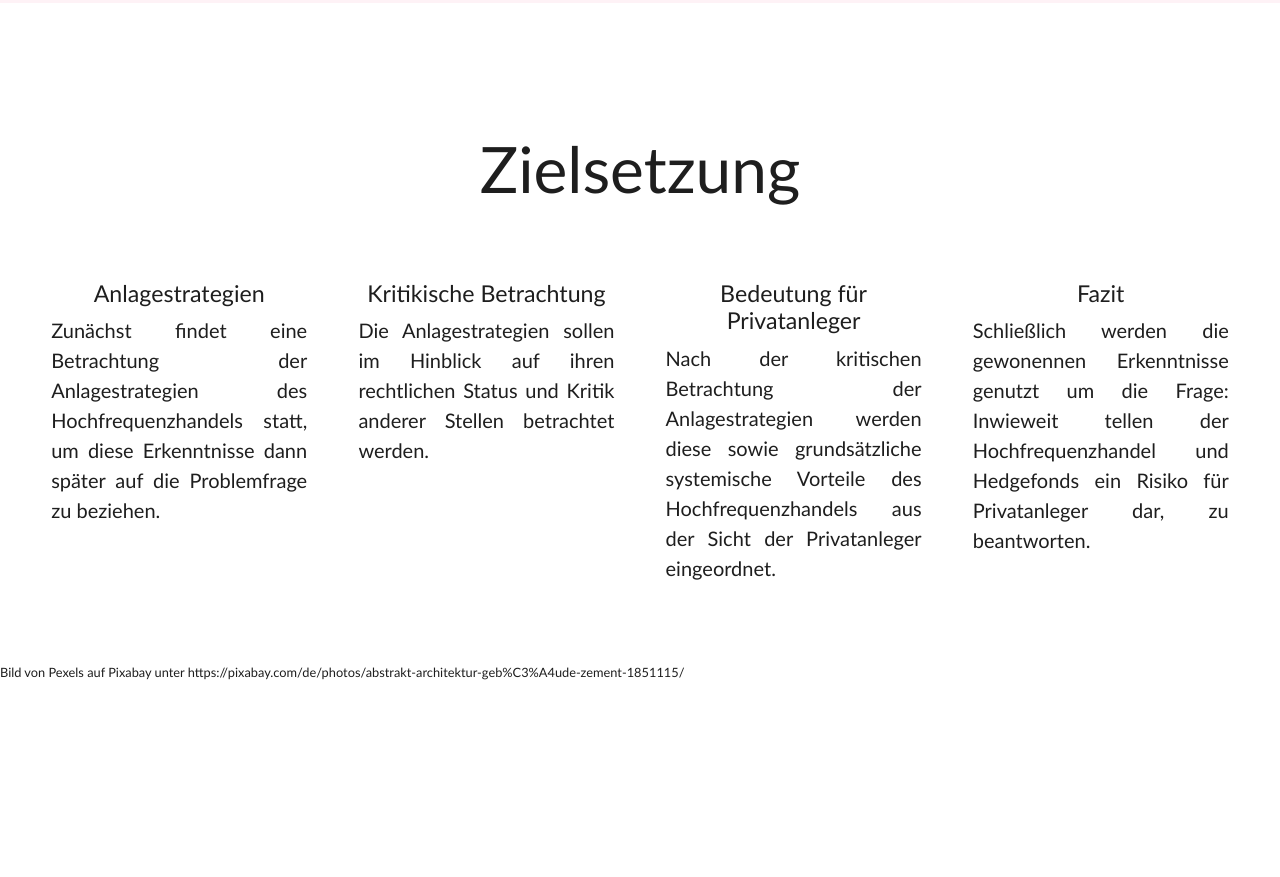
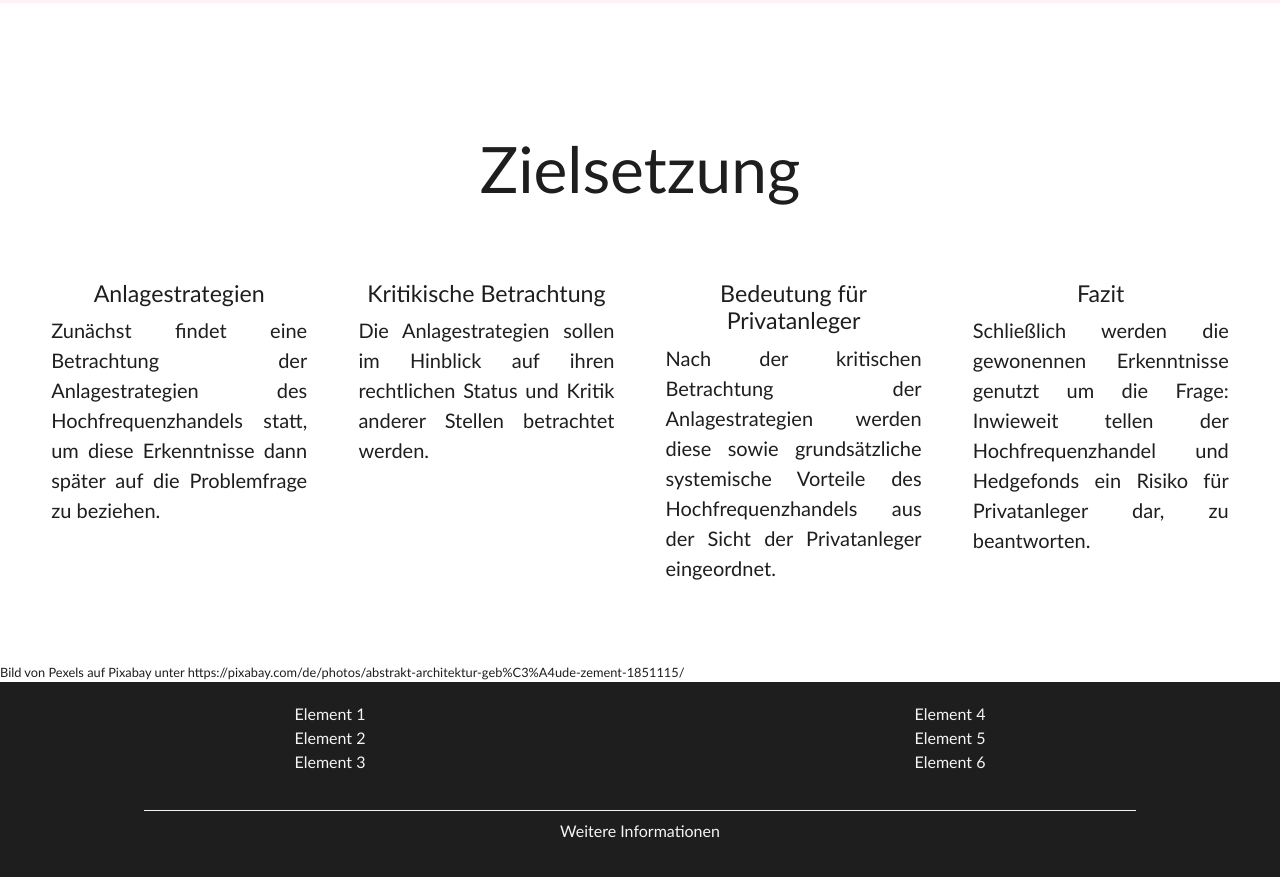
Before and after one commit to cc0803/facharbeit-hochfrequenzhandel, a website: page index.html in a window 1280 px wide. Shown: the part 4976-5853 px from the top of the page. Before the commit the page ends 5658 px from the top, so only its background shows below. Drawn offline with nearby package versions, Linux system fonts and the light colour scheme.

Commit message:
feat: add footer

```diff
--- a/css/index.css
+++ b/css/index.css
@@ -232,6 +232,38 @@ section.five {
 	font-size: calc(12px + 0.7em);
 }
 
+footer {
+	background-color: var(--fontBlack);
+	color: var(--fontWhite);
+	padding: 20px;
+	font-weight: 300;
+}
+
+.footer-container {
+	display: flex;
+}
+
+.footer-column {
+	flex: 1;
+}
+
+ul {
+	list-style-type: none;
+	padding: 0;
+}
+
+li {
+	text-align: center;
+}
+
+.horizontal-line {
+	width: 80%;
+	margin: 20px auto;
+	padding: 0.5em;
+	border-top: 1px solid var(--fontWhite);
+	text-align: center;
+}
+
 @media (max-width: 1200px) {
 	html {
 		font-size: 12px;
--- a/index.html
+++ b/index.html
@@ -346,7 +346,25 @@
 				https://pixabay.com/de/photos/abstrakt-architektur-geb%C3%A4ude-zement-1851115/
 			</div>
 		</main>
-		<footer></footer>
+		<footer>
+			<div class="footer-container">
+				<div class="footer-column">
+					<ul>
+						<li>Element 1</li>
+						<li>Element 2</li>
+						<li>Element 3</li>
+					</ul>
+				</div>
+				<div class="footer-column">
+					<ul>
+						<li>Element 4</li>
+						<li>Element 5</li>
+						<li>Element 6</li>
+					</ul>
+				</div>
+			</div>
+			<div class="horizontal-line">Weitere Informationen</div>
+		</footer>
 
 		<script
 			src="https://cdn.jsdelivr.net/npm/bootstrap@5.3.3/dist/js/bootstrap.bundle.min.js"
```
